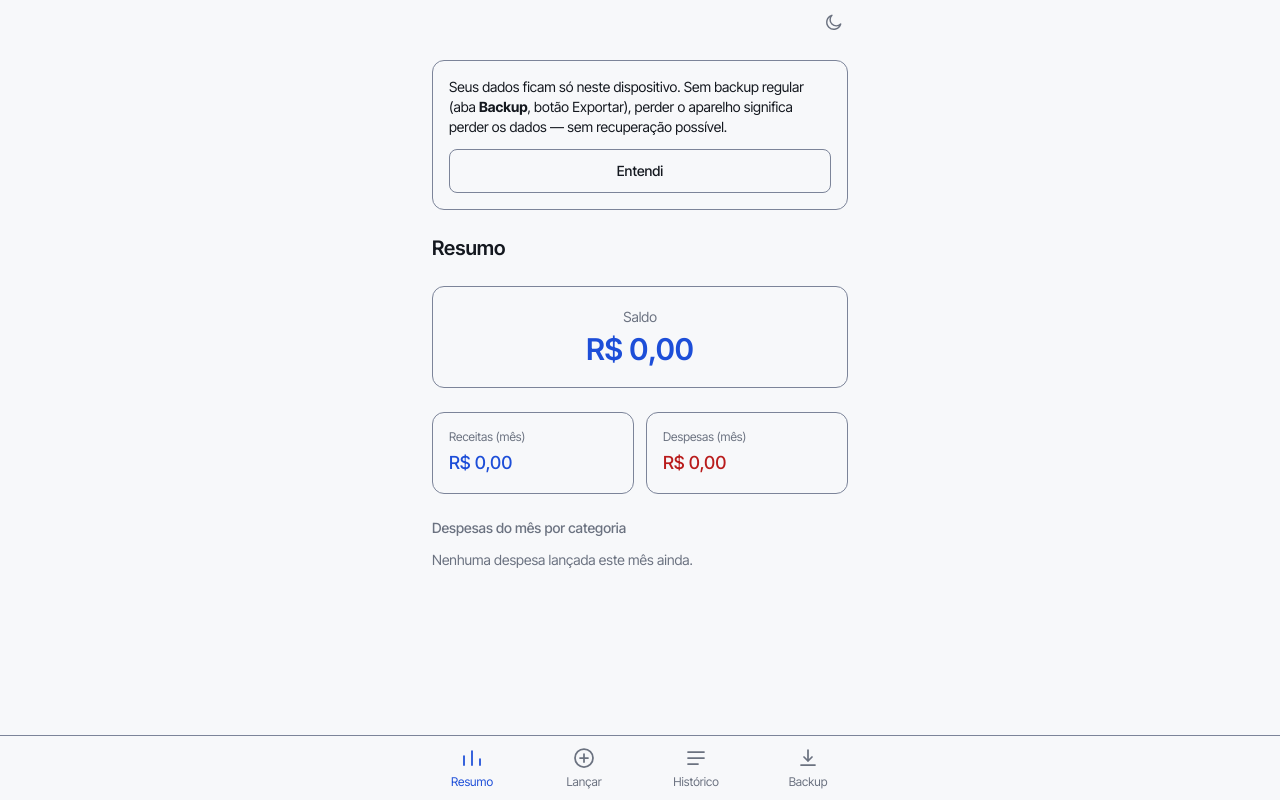
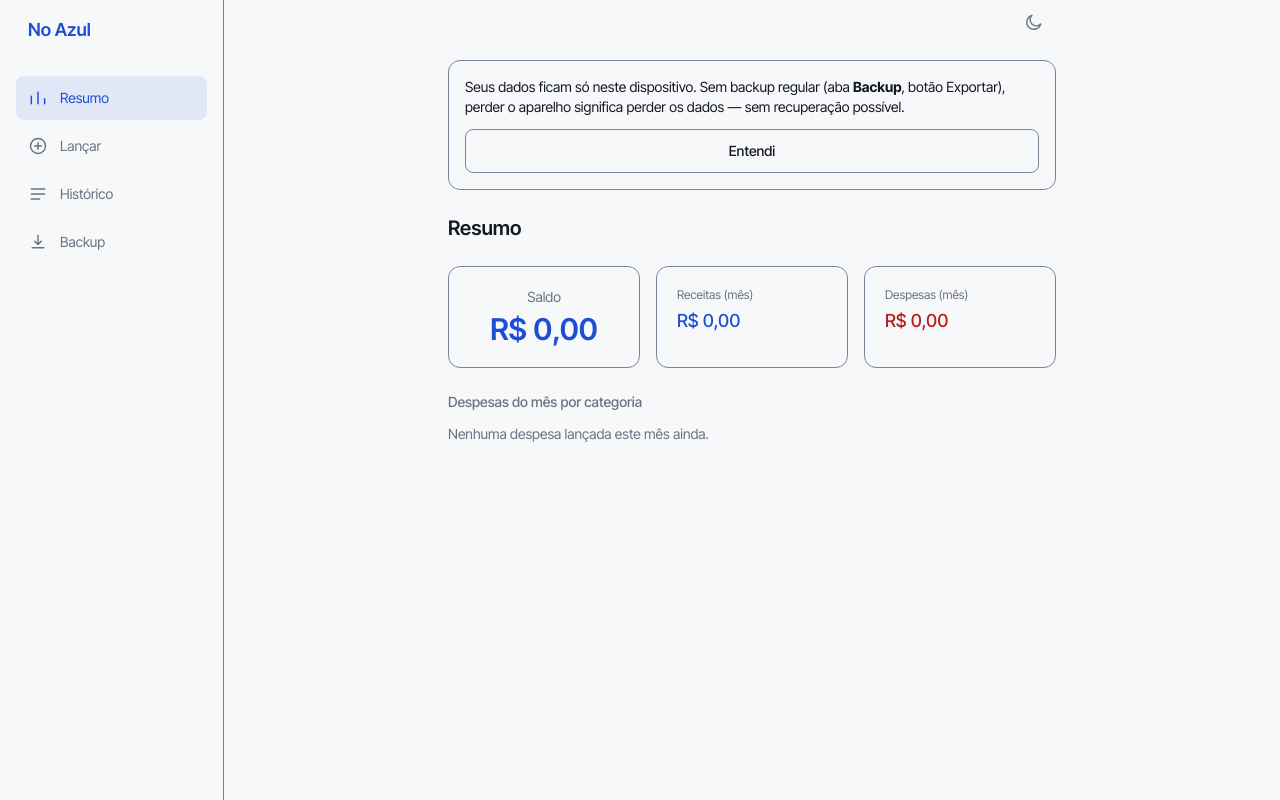
Before and after one commit to pedrohassen/no-azul, a React (Vite) app: page / in a window 1280 px wide. Built offline with nearby package versions, Linux system fonts and the light colour scheme.

Commit message:
feat: adiciona navegação lateral e layout responsivo no desktop
BottomNav vira Sidebar em telas md+ (mesmo padrão de apps financeiros). Telas ganham breakpoints - Resumo em grid de 3 colunas, Lançar em 2 colunas - em vez do card mobile esticado no meio da tela grande.

```diff
--- a/src/App.tsx
+++ b/src/App.tsx
@@ -2,6 +2,7 @@ import { useState } from 'react'
 import { AvisoPrimeiroUso } from './components/AvisoPrimeiroUso'
 import { BottomNav } from './components/BottomNav'
 import { LembreteBackup } from './components/LembreteBackup'
+import { Sidebar } from './components/Sidebar'
 import { TemaToggle } from './components/TemaToggle'
 import { categoriasPadrao } from './data/categorias'
 import {
@@ -42,8 +43,11 @@ export default function App() {
 
   return (
     <>
+      <Sidebar ativa={tela} onMudar={irPara} />
+
+      <div className="md:pl-56">
         <div
-        className="mx-auto flex max-w-md justify-end px-2"
+          className="mx-auto flex max-w-md justify-end px-2 md:max-w-2xl md:px-8"
           style={{ paddingTop: 'env(safe-area-inset-top)' }}
         >
           <TemaToggle />
@@ -54,7 +58,7 @@ export default function App() {
           <LembreteBackup aoIrParaBackup={() => irPara('backup')} />
         ) : null}
 
-      <main className="pb-20">
+        <main className="pb-20 md:pb-10">
           {tela === 'resumo' ? <Resumo /> : null}
           {tela === 'lancar' ? (
             <Lancar
@@ -66,6 +70,8 @@ export default function App() {
           {tela === 'historico' ? <Historico aoEditar={editar} /> : null}
           {tela === 'backup' ? <Backup /> : null}
         </main>
+      </div>
+
       <BottomNav ativa={tela} onMudar={irPara} />
     </>
   )
--- a/src/components/AvisoPrimeiroUso.tsx
+++ b/src/components/AvisoPrimeiroUso.tsx
@@ -31,7 +31,7 @@ export function AvisoPrimeiroUso() {
   if (!visivel) return null
 
   return (
-    <div className="mx-auto max-w-md px-4 pt-4">
+    <div className="mx-auto max-w-md px-4 pt-4 md:max-w-2xl md:px-8">
       <div className="rounded-xl border border-line bg-paper p-4">
         <p className="mb-3 font-sans text-sm text-ink">
           Seus dados ficam só neste dispositivo. Sem backup regular (aba{' '}
--- a/src/components/BottomNav.tsx
+++ b/src/components/BottomNav.tsx
@@ -1,30 +1,25 @@
+import { abasNavegacao } from '../data/navegacao'
 import type { Tela } from '../types'
-import { IconeBackup, IconeHistorico, IconeLancar, IconeResumo } from './Icones'
 
 type BottomNavProps = {
   ativa: Tela
   onMudar: (tela: Tela) => void
 }
 
-const abas: { tela: Tela; rotulo: string; Icone: typeof IconeResumo }[] = [
-  { tela: 'resumo', rotulo: 'Resumo', Icone: IconeResumo },
-  { tela: 'lancar', rotulo: 'Lançar', Icone: IconeLancar },
-  { tela: 'historico', rotulo: 'Histórico', Icone: IconeHistorico },
-  { tela: 'backup', rotulo: 'Backup', Icone: IconeBackup },
-]
-
 /**
- * Navegação fixa no rodapé, tipo app de banco. Sem `react-router` — troca de aba é
- * só estado em `App.tsx`. Respiro extra embaixo pra home indicator do PWA instalado.
+ * Navegação fixa no rodapé, tipo app de banco — só em telas pequenas (`md:hidden`;
+ * ver `Sidebar` pro equivalente em telas médias/grandes). Sem `react-router` —
+ * troca de aba é só estado em `App.tsx`. Respiro extra embaixo pra home indicator
+ * do PWA instalado.
  */
 export function BottomNav({ ativa, onMudar }: BottomNavProps) {
   return (
     <nav
-      className="fixed inset-x-0 bottom-0 z-10 border-t border-line bg-paper"
+      className="fixed inset-x-0 bottom-0 z-10 border-t border-line bg-paper md:hidden"
       style={{ paddingBottom: 'env(safe-area-inset-bottom)' }}
     >
       <div className="mx-auto flex max-w-md">
-        {abas.map(({ tela, rotulo, Icone }) => {
+        {abasNavegacao.map(({ tela, rotulo, Icone }) => {
           const ativoAgora = tela === ativa
           return (
             <button
--- a/src/components/LembreteBackup.tsx
+++ b/src/components/LembreteBackup.tsx
@@ -16,7 +16,7 @@ export function LembreteBackup({ aoIrParaBackup }: LembreteBackupProps) {
       : `Já fazem ${dias} dias desde o último backup.`
 
   return (
-    <div className="mx-auto max-w-md px-4 pt-4">
+    <div className="mx-auto max-w-md px-4 pt-4 md:max-w-2xl md:px-8">
       <button
         type="button"
         onClick={aoIrParaBackup}
--- /dev/null
+++ b/src/components/Sidebar.tsx
@@ -0,0 +1,48 @@
+import { abasNavegacao } from '../data/navegacao'
+import type { Tela } from '../types'
+
+type SidebarProps = {
+  ativa: Tela
+  onMudar: (tela: Tela) => void
+}
+
+/**
+ * Navegação lateral fixa — só em telas médias/grandes (`hidden md:flex`; ver
+ * `BottomNav` pro equivalente mobile). Mesma lista de abas dos dois, só o
+ * layout muda: rail vertical em vez de barra inferior. Padrão comum em app
+ * financeiro (Nubank/Inter web) — cabe bem na identidade "app de carteira" do
+ * projeto, em vez de esticar a barra inferior pra tela grande.
+ */
+export function Sidebar({ ativa, onMudar }: SidebarProps) {
+  return (
+    <nav
+      className="fixed inset-y-0 left-0 z-10 hidden w-56 flex-col border-r border-line bg-paper p-4 md:flex"
+      style={{ paddingTop: 'calc(env(safe-area-inset-top) + 1rem)' }}
+    >
+      <span className="mb-8 px-3 font-sans text-lg font-semibold text-azul">
+        No Azul
+      </span>
+      <div className="flex flex-col gap-1">
+        {abasNavegacao.map(({ tela, rotulo, Icone }) => {
+          const ativoAgora = tela === ativa
+          return (
+            <button
+              key={tela}
+              type="button"
+              onClick={() => onMudar(tela)}
+              aria-current={ativoAgora ? 'page' : undefined}
+              className={`flex min-h-11 items-center gap-3 rounded-lg px-3 font-sans text-sm transition-colors ${
+                ativoAgora
+                  ? 'bg-azul/10 text-azul'
+                  : 'text-muted hover:text-ink'
+              }`}
+            >
+              <Icone className="h-5 w-5" />
+              {rotulo}
+            </button>
+          )
+        })}
+      </div>
+    </nav>
+  )
+}
--- /dev/null
+++ b/src/data/navegacao.ts
@@ -0,0 +1,20 @@
+import {
+  IconeBackup,
+  IconeHistorico,
+  IconeLancar,
+  IconeResumo,
+} from '../components/Icones'
+import type { Tela } from '../types'
+
+/** Compartilhado por `BottomNav` (mobile) e `Sidebar` (desktop) — mesmas abas,
+ * só muda o layout. */
+export const abasNavegacao: {
+  tela: Tela
+  rotulo: string
+  Icone: typeof IconeResumo
+}[] = [
+  { tela: 'resumo', rotulo: 'Resumo', Icone: IconeResumo },
+  { tela: 'lancar', rotulo: 'Lançar', Icone: IconeLancar },
+  { tela: 'historico', rotulo: 'Histórico', Icone: IconeHistorico },
+  { tela: 'backup', rotulo: 'Backup', Icone: IconeBackup },
+]
--- a/src/telas/Backup.tsx
+++ b/src/telas/Backup.tsx
@@ -95,7 +95,7 @@ export function Backup() {
   const previa = dadosImportar ? preverMesclagem(dadosImportar) : null
 
   return (
-    <div className="mx-auto max-w-md px-4 py-6">
+    <div className="mx-auto max-w-md px-4 py-6 md:max-w-2xl md:px-8">
       <h1 className="mb-6 font-sans text-xl font-semibold text-ink">Backup</h1>
 
       <section className="mb-6 rounded-xl border border-line p-5">
--- a/src/telas/Resumo.tsx
+++ b/src/telas/Resumo.tsx
@@ -39,10 +39,11 @@ export function Resumo() {
   )
 
   return (
-    <div className="mx-auto max-w-md px-4 py-6">
+    <div className="mx-auto max-w-md px-4 py-6 md:max-w-2xl md:px-8">
       <h1 className="mb-6 font-sans text-xl font-semibold text-ink">Resumo</h1>
 
-      <div className="mb-6 rounded-xl border border-line p-5 text-center">
+      <div className="mb-6 grid grid-cols-2 gap-3 md:grid-cols-3 md:gap-4">
+        <div className="col-span-2 rounded-xl border border-line p-5 text-center md:col-span-1 md:flex md:flex-col md:justify-center">
           <p className="mb-1 font-sans text-sm text-muted">Saldo</p>
           <p
             className={`font-sans text-3xl font-semibold ${
@@ -52,15 +53,13 @@ export function Resumo() {
             {formatMoeda(saldoTotal)}
           </p>
         </div>
-
-      <div className="mb-6 grid grid-cols-2 gap-3">
-        <div className="rounded-xl border border-line p-4">
+        <div className="rounded-xl border border-line p-4 md:p-5">
           <p className="mb-1 font-sans text-xs text-muted">Receitas (mês)</p>
           <p className="font-sans text-lg font-medium text-azul">
             {formatMoeda(receitasMes)}
           </p>
         </div>
-        <div className="rounded-xl border border-line p-4">
+        <div className="rounded-xl border border-line p-4 md:p-5">
           <p className="mb-1 font-sans text-xs text-muted">Despesas (mês)</p>
           <p className="font-sans text-lg font-medium text-vermelho">
             {formatMoeda(despesasMes)}
```
Lines whose indentation alone changed are shown as unchanged.
